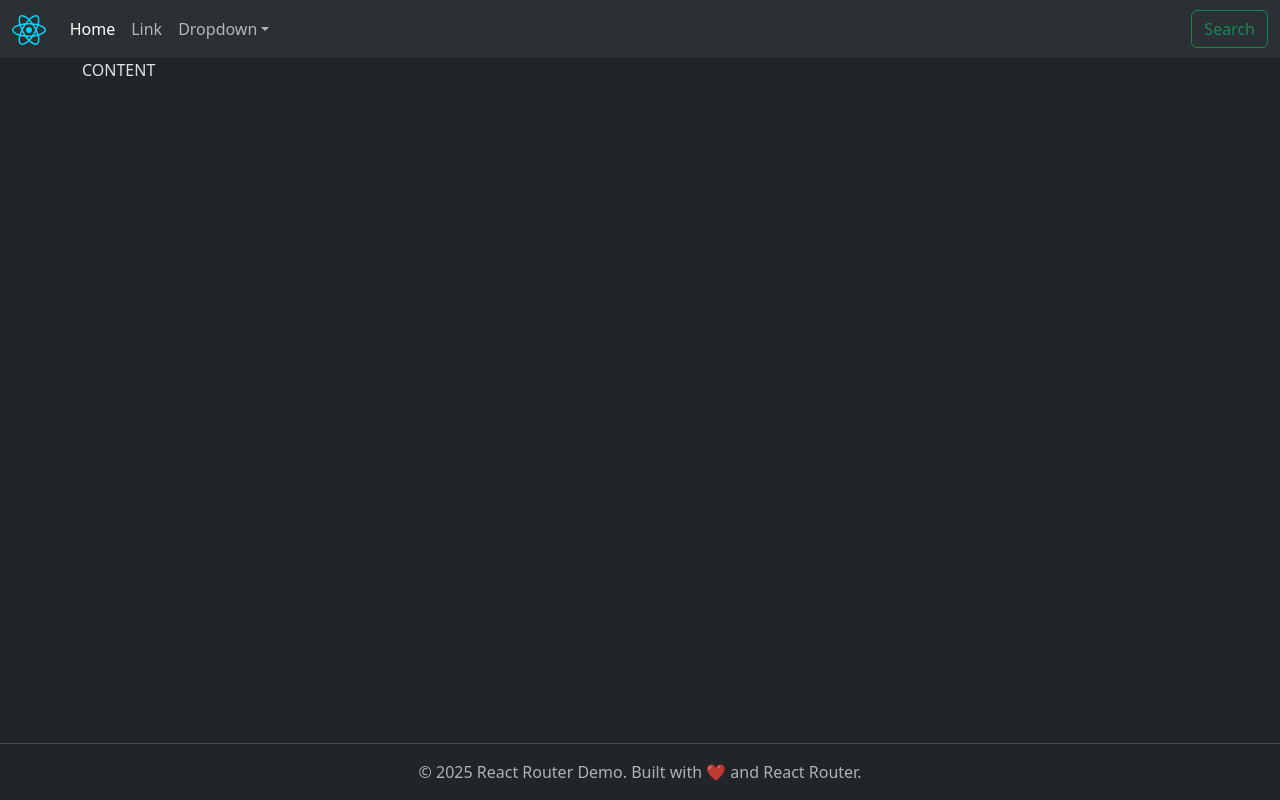
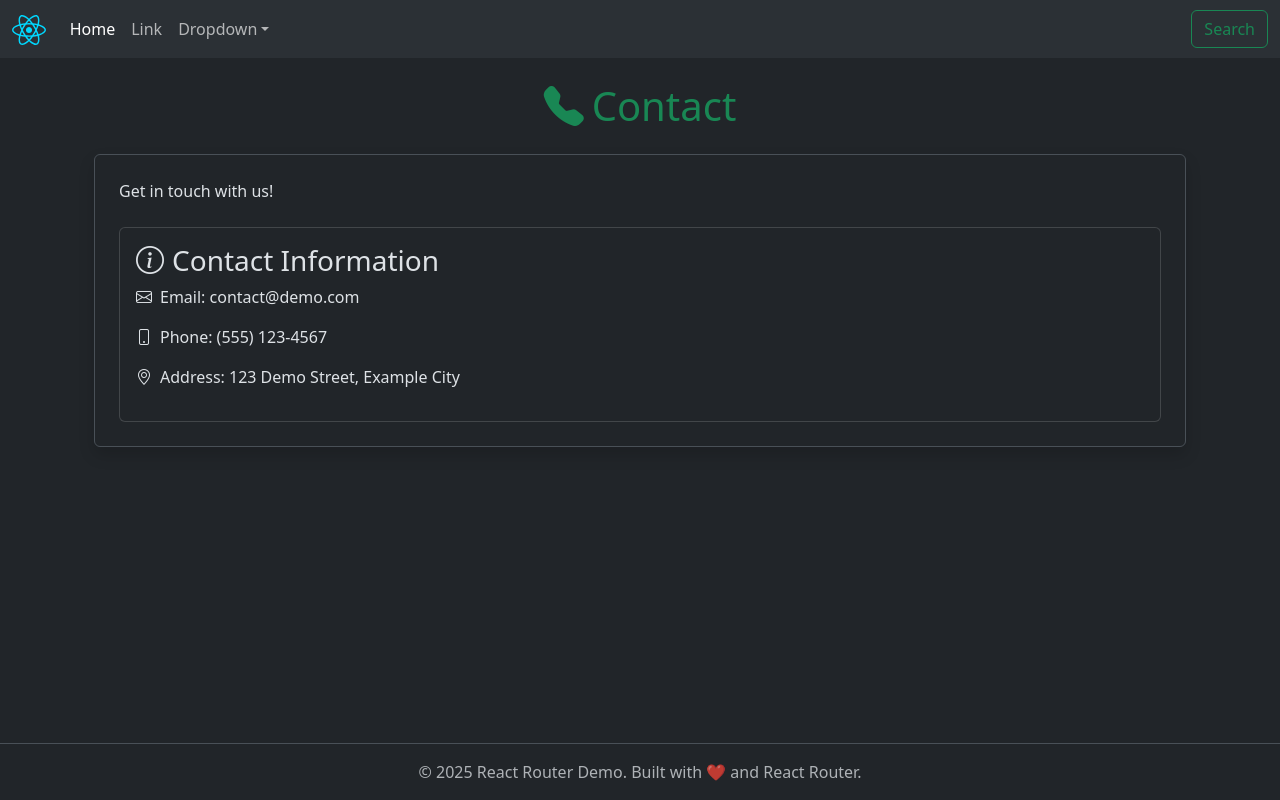
Before and after one commit to bhrugen/5-RouteOPedia, a React (Vite) app in the folder routeopedia/: page /contact in a window 1280 px wide. Built offline with nearby package versions, Linux system fonts and the light colour scheme.

Commit message:
Section 8 - Routing in Action

```diff
--- a/routeopedia/src/App.jsx
+++ b/routeopedia/src/App.jsx
@@ -1,5 +1,6 @@
 import { useState } from "react";
 import MainLayout from "./layouts/MainLayout";
+import AppRouter from "./routes/AppRouter";
 
 function App() {
   return (
@@ -7,7 +8,7 @@
       <div className="d-flex flex-column min-vh-100">
         <MainLayout />
         <main className="container flex-grow-1 d-flex flex-column">
-          CONTENT
+          <AppRouter />
         </main>
         <footer
           className="mt-auto py-3 border-top text-center text-muted"
--- /dev/null
+++ b/routeopedia/src/routes/AppRouter.jsx
@@ -0,0 +1,13 @@
+import { Routes, Route } from "react-router-dom";
+import Home from "../pages/Home";
+import Contact from "../pages/Contact";
+function AppRouter() {
+  return (
+    <Routes>
+      <Route path="/" element={<Home />} />
+      <Route path="/contact" element={<Contact />} />
+    </Routes>
+  );
+}
+
+export default AppRouter;
```
